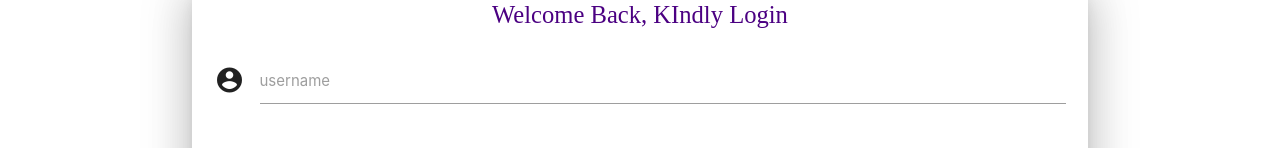
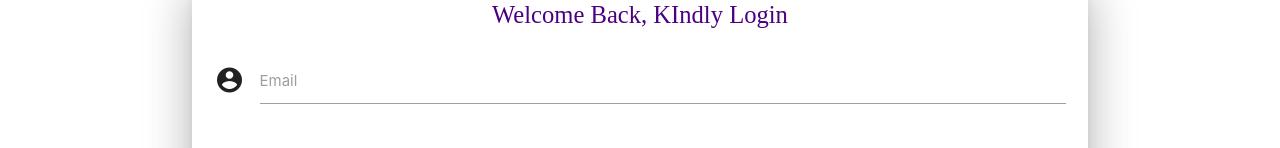
Before and after one commit to Humiditii/mailer-app, a React (Create React App) app: page /login in a window 1280 px wide. Shown: the part 172-320 px from the top of the page. Built offline with nearby package versions, Linux system fonts and the light colour scheme.

Commit message:
remote link

```diff
--- a/src/axios-instance.js
+++ b/src/axios-instance.js
@@ -1,7 +1,7 @@
 import axios from 'axios';
 
 const instance = axios.create({
-    baseURL: 'http://localhost:3333/api/v1'
+    baseURL: 'https://convertor-api.herokuapp.com/api/v1'
 });
 
 export default instance;
--- a/src/containers/Pages/AuthPages/Signin/Signin.js
+++ b/src/containers/Pages/AuthPages/Signin/Signin.js
@@ -35,7 +35,7 @@ class Signin extends Component {
     render(){
 
         const config = {
-            name: ['username', 'password'],
+            name: ['Email', 'password'],
             type: ['text',  'password'],
             icon: ['account_circle', 'security']
         }
```
